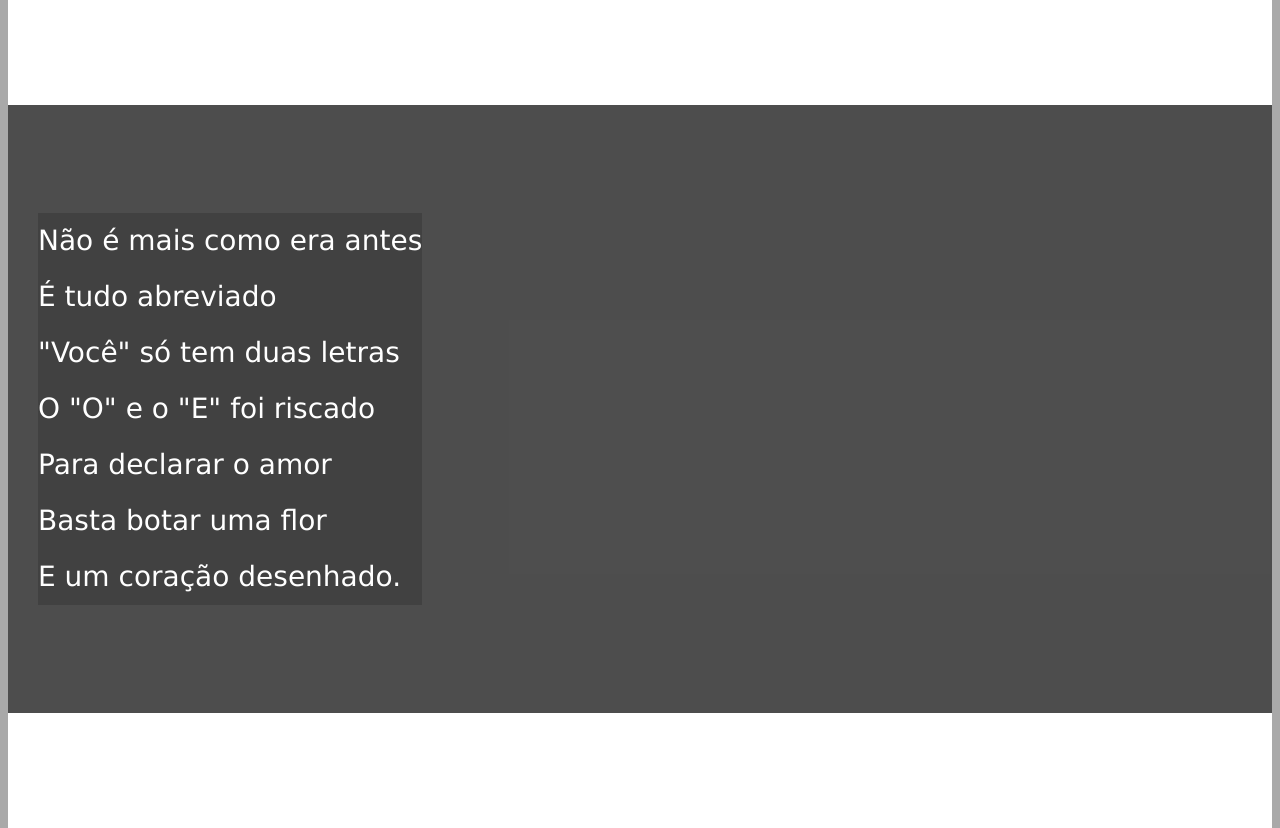
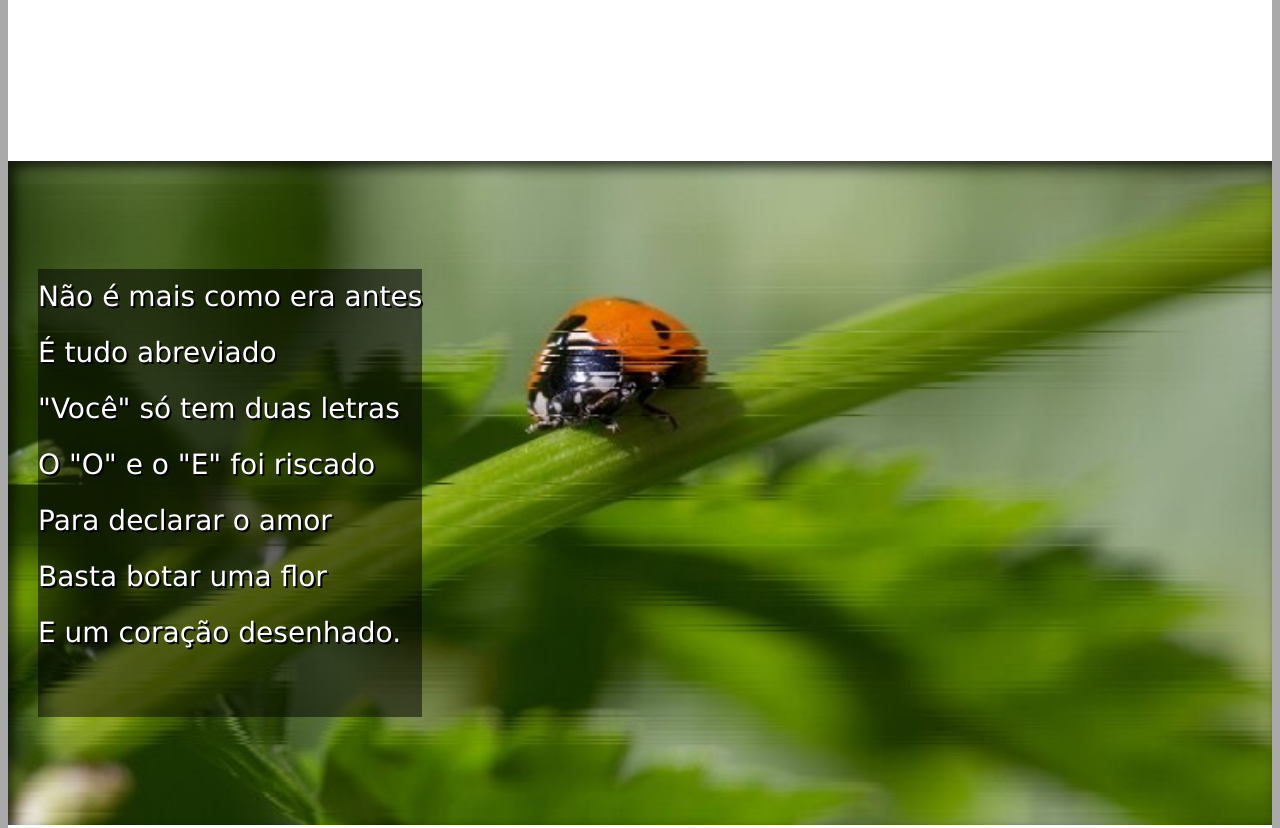
Before and after one commit to jonathanvieirawork/projeto-estudo-cordel, a plain HTML site: page index.html in a window 1280 px wide. Shown: the part 951-1779 px from the top of the page. Drawn offline with Linux system fonts and the light colour scheme.

Commit message:
finalizando projeto de Estudo.

```diff
--- a/index.html
+++ b/index.html
@@ -27,7 +27,7 @@
               </p>
         </section>
 
-        <section class="imagem">
+        <section class="imagem" id="img01">
             <p>
                 Não é mais como era antes<br>
                 É tudo abreviado <br>
@@ -63,7 +63,7 @@
 
         </section>
 
-        <section class="imagem">
+        <section class="imagem" id="img02">
             <p>
                 Tenho saudade das cartas <br>
                 Escritas com a própria mão <br>
--- a/style.css
+++ b/style.css
@@ -65,6 +65,9 @@ section{
   font-size: 3.5vh;
 
 }
+section > p{
+  padding-bottom: 2em;
+}
 
 section.normal{
   background-color: white;
@@ -75,13 +78,33 @@ section.normal{
 section.imagem{
 background-color: rgba(0, 0, 0, 0.541);
 color: white;
+box-shadow: inset 6px 6px 13px 0px rgba(0, 0, 0, 0.705);
+background-size: cover;
+background-attachment: fixed;
 
 }
 section.imagem > p{
   display: inline-block;
-  background-color: rgba(0, 0, 0, 0.151);
+  background-color: rgba(0, 0, 0, 0.5);
+  text-shadow: 2px 2px 0px black;
+
 
 }
+
+section#img01{
+background-image: url(img/Imagem\ do\ WhatsApp\ de\ 2024-02-19\ à\(s\)\ 19.56.54_448ce3f8.jpg);
+background-position: center;
+
+
+
+
+}
+section#img02{
+  background-image: url(img/img02.jpg);
+
+
+}
+
 
 footer{
 
@@ -89,4 +112,5 @@ footer{
   text-align: center;
   color: white;
   padding: 10px;
+  font-family: var(--font1);
 }
```
Also changed, not shown: img/img02.jpg (added).
